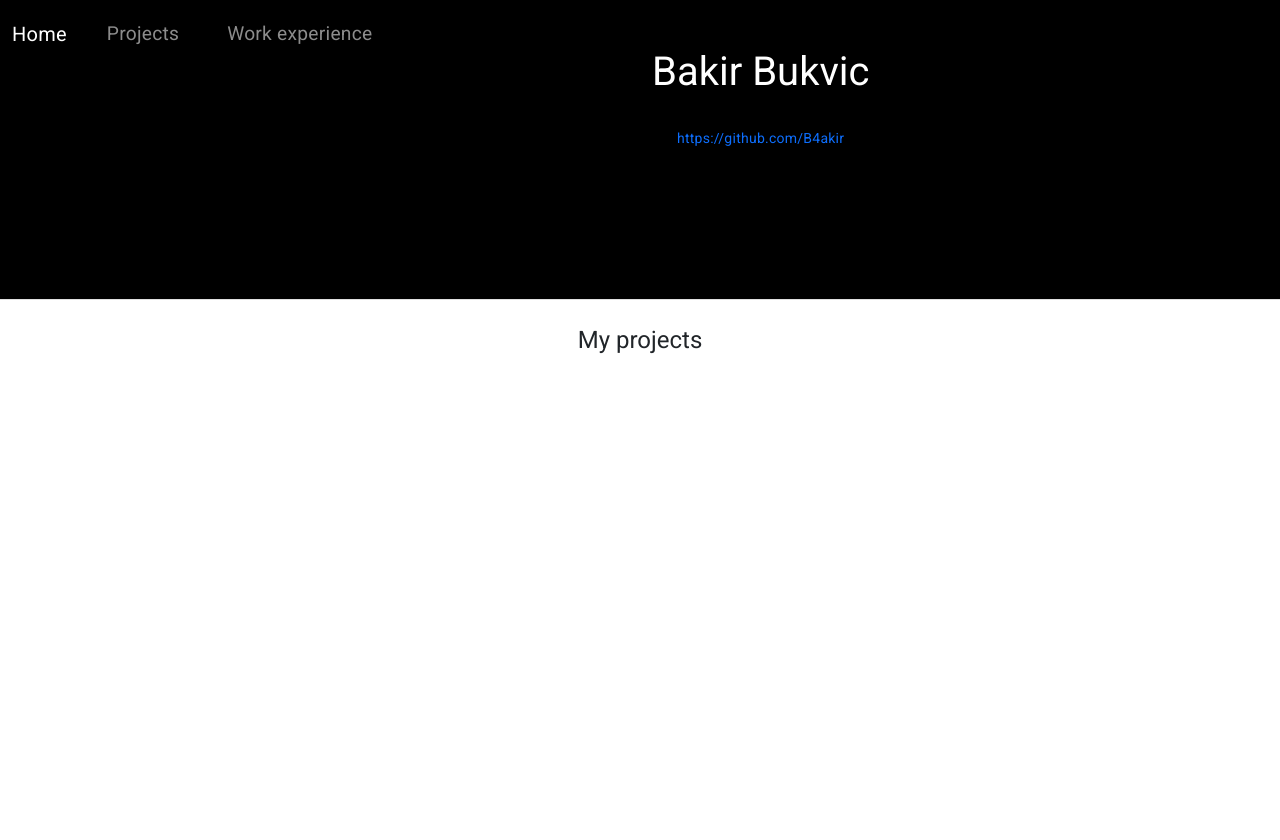
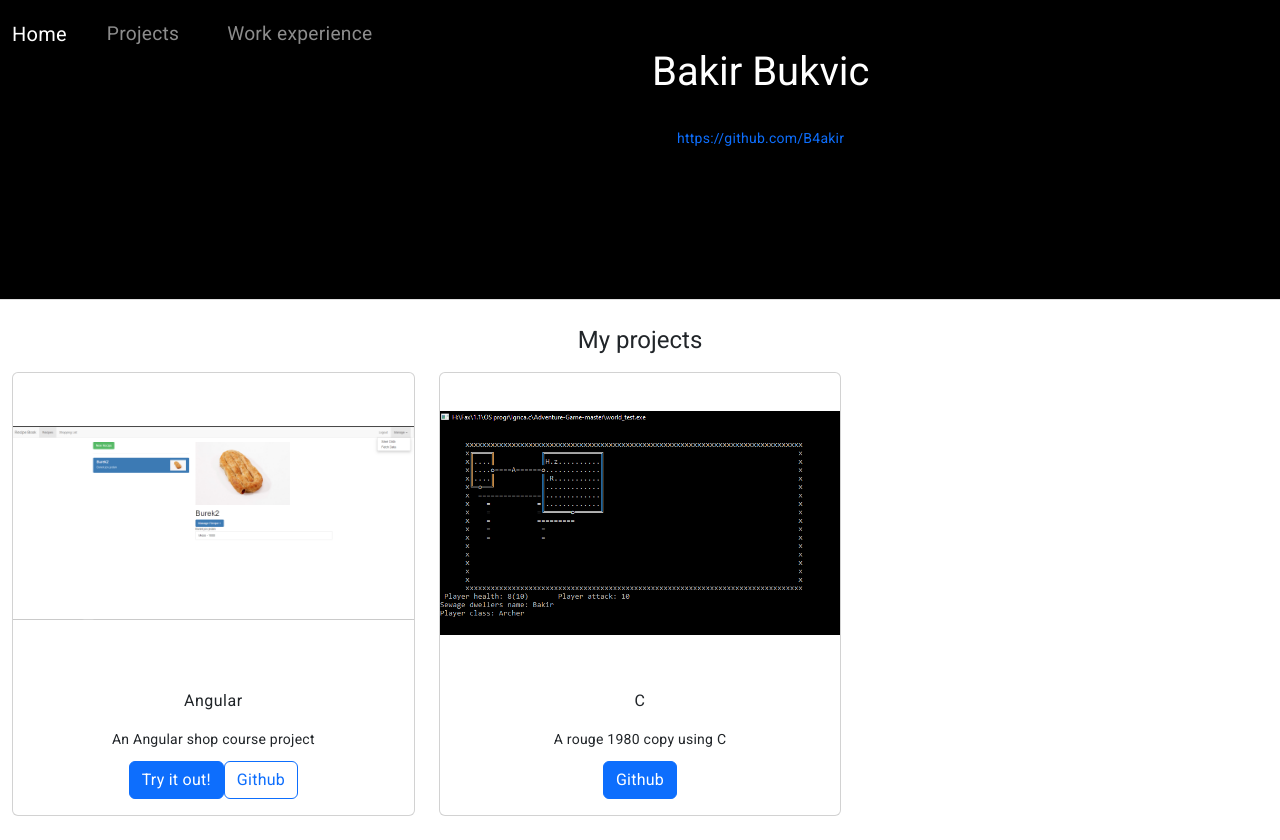
Before and after one commit to B4akir/CV, an Angular app: page /projects in a window 1280 px wide. Before the commit the page ends 800 px from the top, so only its background shows below. Built offline with nearby package versions, Linux system fonts and the light colour scheme; what ngx-clipboard would draw is missing.

Commit message:
Fill projects with basic concept and images

```diff
--- a/src/app/pages/projects/projects.component.html
+++ b/src/app/pages/projects/projects.component.html
@@ -1,13 +1,34 @@
-<div class="container-fluid py-4 text-center"  >
+<div class="container-fluid py-4 text-center">
   <div class="row">
     <div class="col">
       <h1>My projects</h1>
     </div>
   </div>
-
-
-
-
+  <div class="row">
+    <!-- Project 1 -->
+    <div class="col-md-4">
+      <div class="card">
+        <a type="button"><img src="assets/AngularStranica.png" class="card-img-top" alt="Project 1" style="height: 300px; object-fit: contain;"> </a>
+        <div class="card-body">
+          <h4 class="card-title">Angular</h4>
+          <p class="card-text">An Angular shop course project</p>
+          <a href="https://angular-shop-base.web.app/recipes" class="btn btn-primary mr-3" target="_blank">Try it out!</a>
+          <a href="https://angular-shop-base.web.app/recipes" class="btn btn-outline-primary" target="_blank">Github</a>
+        </div>
+      </div>
+    </div>
+    <!-- Project 2 -->
+    <div class="col-md-4">
+      <div class="card">
+        <img src="assets/Cigrica.png" class="card-img-top" alt="Project 2" style="height: 300px; object-fit: contain;">
+        <div class="card-body">
+          <h4 class="card-title">C</h4>
+          <p class="card-text">A rouge 1980 copy using C</p>
+          <a href="https://github.com/B4akir/Adventure-Game" class="btn btn-primary" target="_blank">Github</a>
+        </div>
+      </div>
+    </div>
 
 
   </div>
+</div>
```
Also changed, not shown: src/assets/AngularStranica.png (added), src/assets/Cigrica.png (added). Lines whose indentation alone changed are shown as unchanged.
